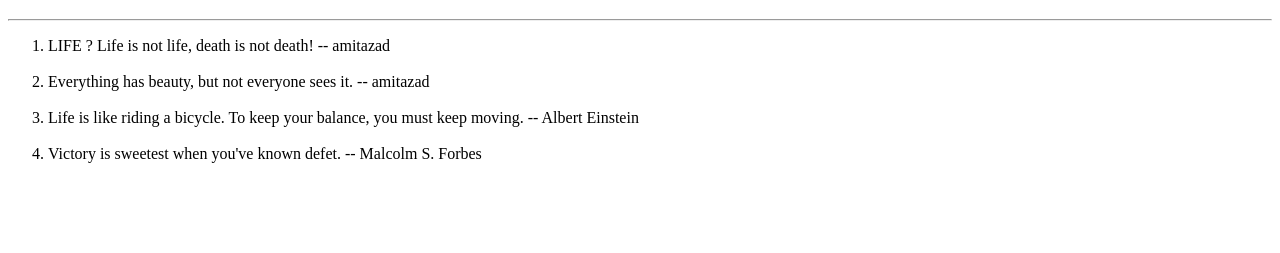
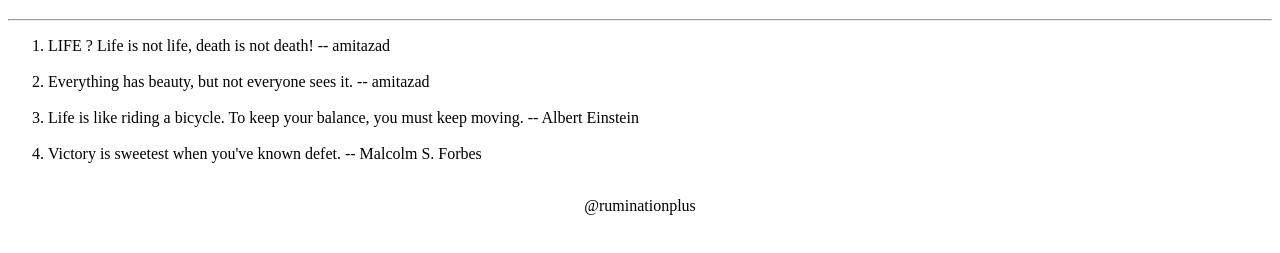
Before and after one commit to itsamitazad/ruminationplus, a plain HTML site: page index.html in a window 1280 px wide. Shown: the part 61-314 px from the top of the page. Drawn offline with Linux system fonts and the light colour scheme.

Commit message:
add some text

```diff
--- a/index.html
+++ b/index.html
@@ -14,5 +14,7 @@
 
         </ol>
 
+        <footer style="text-align: center;">@ruminationplus</footer>
+
     </body>
 </html>
```
